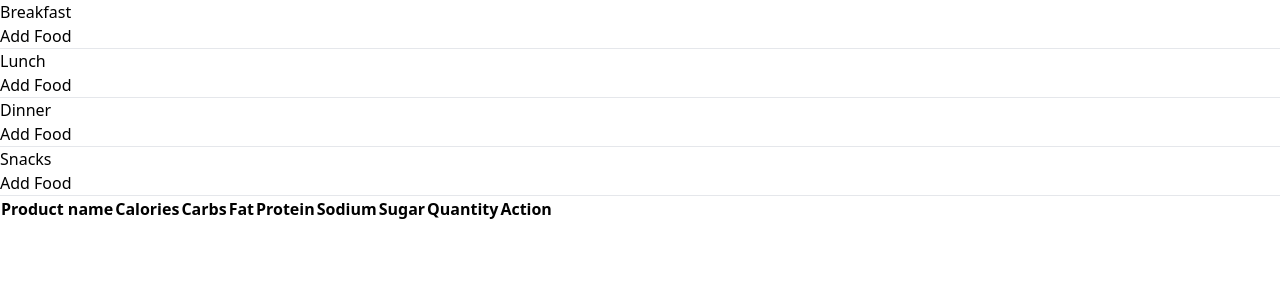
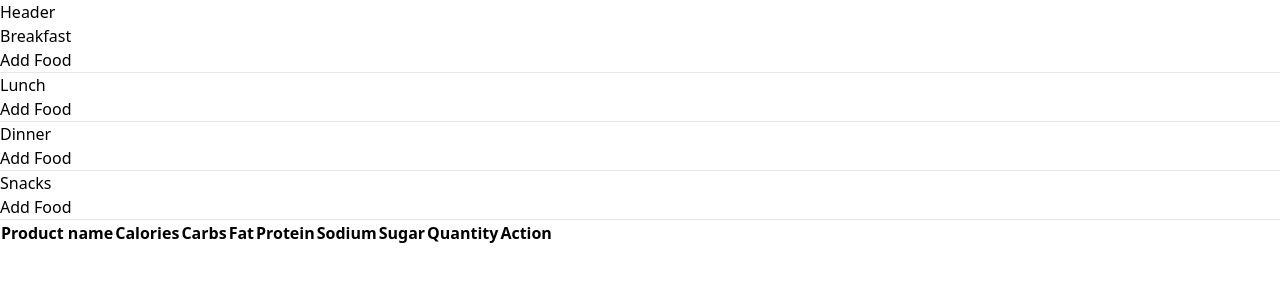
Before and after one commit to SaadRanta/MyFitnessApp, a React (Vite) app: page / in a window 1280 px wide. Shown: the top 300 px of the page. Built offline with nearby package versions, Linux system fonts and the light colour scheme.

Commit message:
fixed quantity bug

```diff
--- a/src/App.tsx
+++ b/src/App.tsx
@@ -1,8 +1,10 @@
 import AppRoutes from './Routes';
+import Header from './components/Header';
 
 function App() {
   return (
     <div>
+      <Header/>
       <AppRoutes />
     </div>
   );
--- a/src/Routes.tsx
+++ b/src/Routes.tsx
@@ -1,17 +1,17 @@
 import React from 'react';
 import { Route, Routes, useLocation } from 'react-router-dom';
-import AddFood from './components/AddFood';
-import Sample from './components/Sample';
 import FoodItem from './components/FoodItem';
+import Addfood from './components/Addfood';
 
 const AppRoutes: React.FC = () => {
   const location = useLocation();
   const foodData = location.state?.foodData;
 
   return (
+
+
     <Routes>
-      <Route path="/" element={<Sample foodData={foodData} />} />
-      <Route path="/AddFood" element={<AddFood />} />
+      <Route path="/" element={<Addfood foodData={foodData} />} />
       <Route path="/fooditem" element={<FoodItem />} />
     </Routes>
   );
--- a/src/components/AddFood.tsx
+++ b/src/components/AddFood.tsx
@@ -1,16 +1,72 @@
-import { Link } from "react-router-dom";
+import { useEffect, useState } from 'react';
+import { Link } from 'react-router-dom';
 
-const AddFood = () => {
-    return (
-      <div className="">
-        <div className="flex justify-center items-center h-screen">
-          <button className="rounded-full bg-green-500 p-2 border-white border-2">
-            <Link to="/FoodItem">Add Food</Link>
-          </button>
-        </div>
+const Addfood = () => {
+  const [foodData, setFoodData] = useState([]);
 
+  useEffect(() => {
+    const storedFoodData = JSON.parse(localStorage.getItem('foodData')) || [];
+    setFoodData(storedFoodData);
+  }, []);
 
+  const handleDelete = (indexToDelete) => {
+    const updatedFoodData = foodData.filter((_, index) => index !== indexToDelete);
+    setFoodData(updatedFoodData);
+    localStorage.setItem('foodData', JSON.stringify(updatedFoodData));
+  };
+
+  return (
+    <div className='mt-5 px-5 flex flex-row items-start justify-center'>
+      <div className='w-full'>
+        {["Breakfast", "Lunch", "Dinner", "Snacks"].map((mealType, index) => (
+          <div key={index} className='flex flex-col'>
+            <h3 className='text-[#00548F] text-xl font-bold'>{mealType}</h3>
+            <p className='mt-3'>
+              <Link to="/FoodItem" className='text-blue-500 hover:underline'>Add Food</Link>
+            </p>
+            <hr className='mt-3 w-full border-t-2' />
+          </div>
+        ))}
       </div>
-    );
+
+      <div className="flex items-center shadow-md sm:rounded-lg ">
+        <table className="w-full text-sm text-left rtl:text-right text-gray-500 dark:text-gray-400">
+          <thead className="text-xs text-white uppercase bg-[#00548F] ">
+            <tr>
+              <th scope="col" className="px-6 py-3">Product name</th>
+              <th scope="col" className="px-6 py-3">Calories</th>
+              <th scope="col" className="px-6 py-3">Carbs</th>
+              <th scope="col" className="px-6 py-3">Fat</th>
+              <th scope="col" className="px-6 py-3">Protein</th>
+              <th scope="col" className="px-6 py-3">Sodium</th>
+              <th scope="col" className="px-6 py-3">Sugar</th>
+              <th scope="col" className="px-6 py-3">Quantity</th>
+              <th scope="col" className="px-6 py-3">Action</th>
+            </tr>
+          </thead>
+          <tbody>
+            {foodData.map((foodItem, index) => (
+              <tr key={index} className="odd:bg-white odd:dark:bg-gray-900 even:bg-gray-50 even:dark:bg-gray-800 border-b dark:border-gray-700">
+                <th scope="row" className="px-6 py-4 font-medium text-gray-900 whitespace-nowrap dark:text-white">
+                  {foodItem.Shrt_Desc}
+                </th>
+                <td className="px-6 py-4">{(foodItem.Energ_Kcal * foodItem.quantity).toFixed(2)}</td>
+                <td className="px-6 py-4">{(foodItem['Carbohydrt_(g)'] * foodItem.quantity).toFixed(2)}</td>
+                <td className="px-6 py-4">{(foodItem['FA_Mono_(g)'] * foodItem.quantity).toFixed(2)}</td>
+                <td className="px-6 py-4">{(foodItem['Protein_(g)'] * foodItem.quantity).toFixed(2)}</td>
+                <td className="px-6 py-4">{(foodItem['Sodium_(mg)'] * foodItem.quantity).toFixed(2)}</td>
+                <td className="px-6 py-4">{(foodItem['Sugar_Tot_(g)'] * foodItem.quantity).toFixed(2)}</td>
+                <td className="px-6 py-4">{foodItem.quantity}</td>
+                <td className="px-6 py-4">
+                  <a href="#" className="text-red-500 font-bold hover:underline" onClick={() => handleDelete(index)}>Delete</a>
+                </td>
+              </tr>
+            ))}
+          </tbody>
+        </table>
+      </div>
+    </div>
+  );
 };
-export default AddFood;
+
+export default Addfood;
--- a/src/components/FoodItem.tsx
+++ b/src/components/FoodItem.tsx
@@ -29,8 +29,7 @@ const FoodItem = () => {
   const handleAddButtonClick = () => {
 
 
-
-    if (searchQuery === "") {
+    if (quantity === "") {
       alert("Please add food");
       return;
     }
@@ -57,6 +56,18 @@ const FoodItem = () => {
     navigate('/', { state: { foodData } });
   };
 
+const handleQuantity =(e)=>{
+
+  let value =e.target.value
+
+if(value<0){
+  setQuantity('')
+}else {
+  setQuantity(value)
+}
+
+}
+
   return (
     <div className="flex flex-col items-center pt-5">
       <div className="relative mx-5 w-96 mb-4">
@@ -68,7 +79,7 @@ const FoodItem = () => {
           className="border-2 border-black rounded-xl p-1 w-full"
           placeholder="Quantity"
           value={quantity}
-          onChange={(e) => setQuantity(e.target.value)}
+          onChange={handleQuantity}
         />
       </div>
       <div className="mb-4 w-96">
--- /dev/null
+++ b/src/components/Header.tsx
@@ -0,0 +1,8 @@
+
+const Header = () => {
+  return (
+    <div>Header</div>
+  )
+}
+
+export default Header
--- a/src/components/Sample.tsx
+++ /dev/null
@@ -1,72 +0,0 @@
-import { useEffect, useState } from 'react';
-import { Link } from 'react-router-dom';
-
-const Sample = () => {
-  const [foodData, setFoodData] = useState([]);
-
-  useEffect(() => {
-    const storedFoodData = JSON.parse(localStorage.getItem('foodData')) || [];
-    setFoodData(storedFoodData);
-  }, []);
-
-  const handleDelete = (indexToDelete) => {
-    const updatedFoodData = foodData.filter((_, index) => index !== indexToDelete);
-    setFoodData(updatedFoodData);
-    localStorage.setItem('foodData', JSON.stringify(updatedFoodData));
-  };
-
-  return (
-    <div className='mt-5 px-5 flex flex-row items-start justify-center'>
-      <div className='w-full'>
-        {["Breakfast", "Lunch", "Dinner", "Snacks"].map((mealType, index) => (
-          <div key={index} className='flex flex-col'>
-            <h3 className='text-blue-500 text-xl font-bold'>{mealType}</h3>
-            <p className='mt-3'>
-              <Link to="/FoodItem" className='text-blue-500 hover:underline'>Add Food</Link>
-            </p>
-            <hr className='mt-3 w-full border-t-2' />
-          </div>
-        ))}
-      </div>
-
-      <div className="flex items-center shadow-md sm:rounded-lg ">
-        <table className="w-full text-sm text-left rtl:text-right text-gray-500 dark:text-gray-400">
-          <thead className="text-xs text-gray-700 uppercase bg-gray-50 dark:bg-gray-700 dark:text-gray-400">
-            <tr>
-              <th scope="col" className="px-6 py-3">Product name</th>
-              <th scope="col" className="px-6 py-3">Calories</th>
-              <th scope="col" className="px-6 py-3">Carbs</th>
-              <th scope="col" className="px-6 py-3">Fat</th>
-              <th scope="col" className="px-6 py-3">Protein</th>
-              <th scope="col" className="px-6 py-3">Sodium</th>
-              <th scope="col" className="px-6 py-3">Sugar</th>
-              <th scope="col" className="px-6 py-3">Quantity</th>
-              <th scope="col" className="px-6 py-3">Action</th>
-            </tr>
-          </thead>
-          <tbody>
-            {foodData.map((foodItem, index) => (
-              <tr key={index} className="odd:bg-white odd:dark:bg-gray-900 even:bg-gray-50 even:dark:bg-gray-800 border-b dark:border-gray-700">
-                <th scope="row" className="px-6 py-4 font-medium text-gray-900 whitespace-nowrap dark:text-white">
-                  {foodItem.Shrt_Desc}
-                </th>
-                <td className="px-6 py-4">{(foodItem.Energ_Kcal * foodItem.quantity).toFixed(2)}</td>
-                <td className="px-6 py-4">{(foodItem['Carbohydrt_(g)'] * foodItem.quantity).toFixed(2)}</td>
-                <td className="px-6 py-4">{(foodItem['FA_Mono_(g)'] * foodItem.quantity).toFixed(2)}</td>
-                <td className="px-6 py-4">{(foodItem['Protein_(g)'] * foodItem.quantity).toFixed(2)}</td>
-                <td className="px-6 py-4">{(foodItem['Sodium_(mg)'] * foodItem.quantity).toFixed(2)}</td>
-                <td className="px-6 py-4">{(foodItem['Sugar_Tot_(g)'] * foodItem.quantity).toFixed(2)}</td>
-                <td className="px-6 py-4">{foodItem.quantity}</td>
-                <td className="px-6 py-4">
-                  <a href="#" className="text-red-500 font-bold hover:underline" onClick={() => handleDelete(index)}>Delete</a>
-                </td>
-              </tr>
-            ))}
-          </tbody>
-        </table>
-      </div>
-    </div>
-  );
-};
-
-export default Sample;
```
